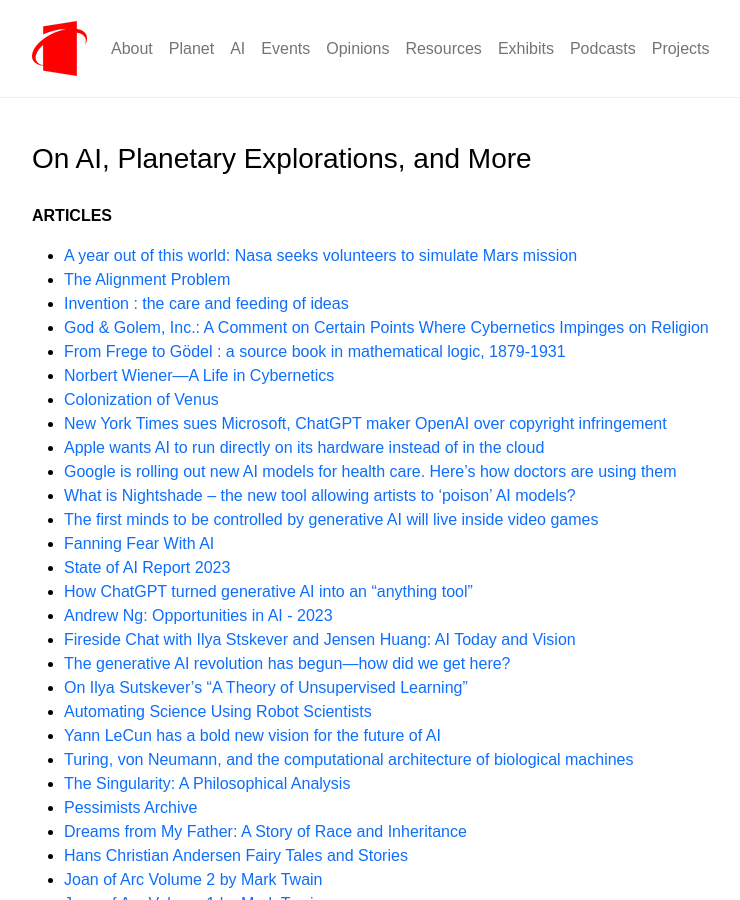
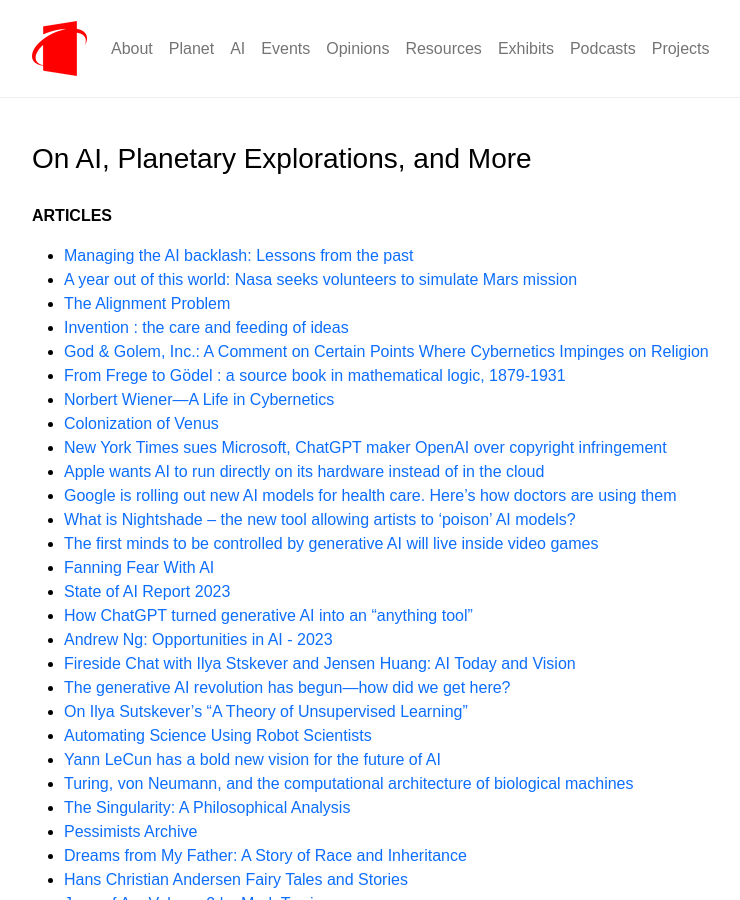
Before and after one commit to planet-ai-2023/planet-ai-2023.github.io, a Jekyll site: the page built from _posts/2023-11-11-on-ai.md, in a window 1280 px wide and 900 px high. Shown: the whole window, without its empty margins (120-860 px from the left). Built offline with Jekyll 4.4.1, drawn with Linux system fonts in a browser that asks for light colours.

Commit message:
Add files via upload

```diff
--- a/_posts/2023-11-11-on-ai.md
+++ b/_posts/2023-11-11-on-ai.md
@@ -10,6 +10,7 @@ tags: [ opinions ]
 
 **ARTICLES**
 
+- [Managing the AI backlash: Lessons from the past](https://www.japantimes.co.jp/commentary/2023/11/16/world/history-guilds-ai-backlash/){:target="_blank"}
 - [A year out of this world: Nasa seeks volunteers to simulate Mars mission](https://www.theguardian.com/science/2024/feb/20/year-mars-simulation-volunteers-nasa){:target="_blank"}
 - [The Alignment Problem](https://brianchristian.org/the-alignment-problem/){:target="_blank"}
 - [Invention : the care and feeding of ideas](https://archive.org/details/inventioncarefee0000wien/page/n5/mode/2up){:target="_blank"}
```
